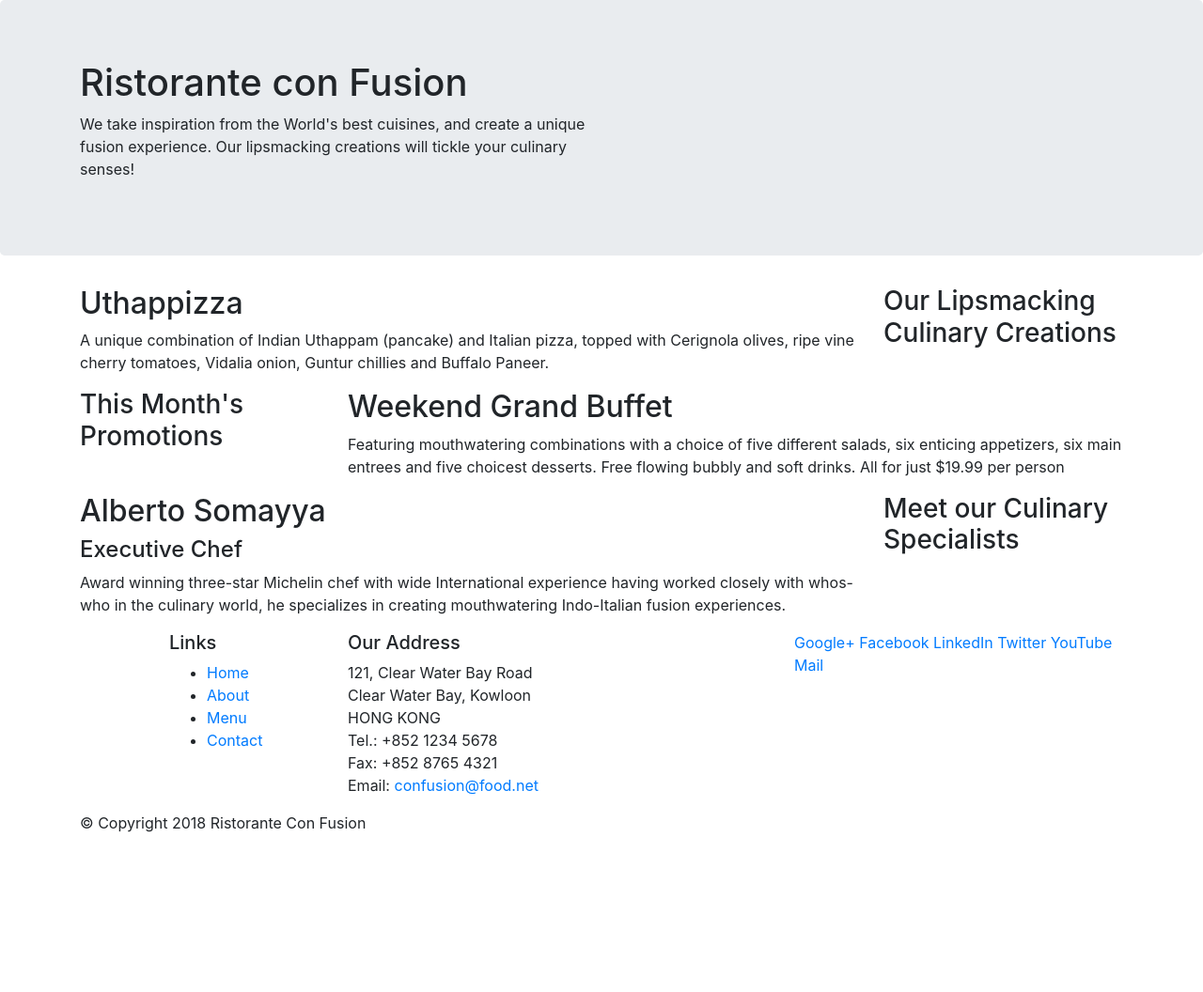
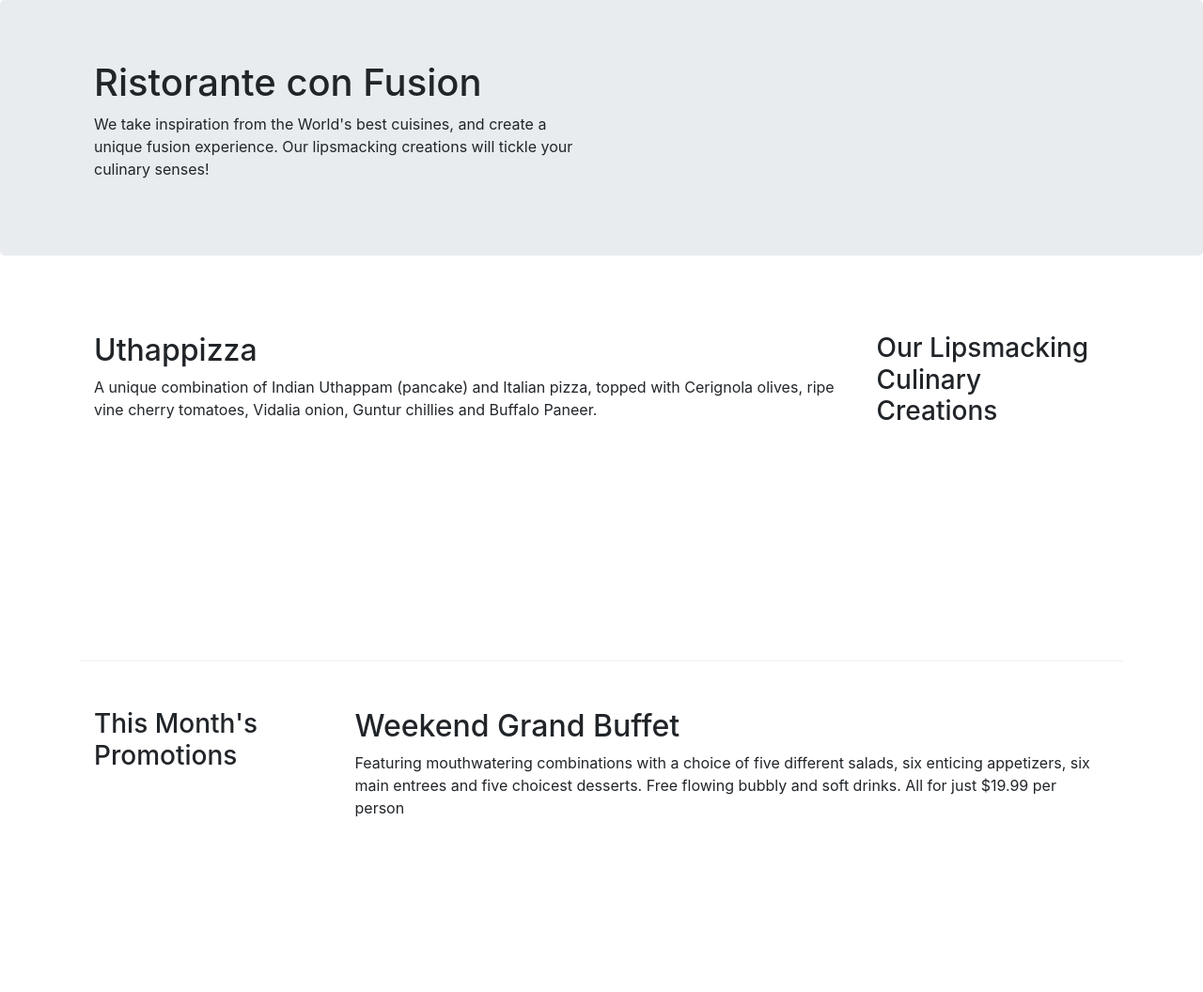
Before and after one commit to Slackoth/fullstack-web-development-course, a website: page bootstrap_basics/conFusion/index.html in a window 1280 px wide. Shown: the top 1056 px of the page at 94% size. Before the commit the page ends 904 px from the top, so only its background shows below. Drawn offline with nearby package versions, Linux system fonts and the light colour scheme.

Commit message:
Added own css style

```diff
--- /dev/null
+++ b/bootstrap_basics/conFusion/css/styles.scss
@@ -0,0 +1,19 @@
+.row-header {
+    margin: 0 auto;
+    padding: 0 auto;
+}
+
+//ridge -> Specifies a 3D ridged border.
+//          The effect depends on the border-color value.
+.row-content {
+    margin: 0 auto;
+    padding: 50px 0;
+    border-bottom: 1px ridge;
+    min-height: 400px;
+}
+
+.footer {
+    background-color: #d1c4e9;
+    margin: 0 auto;
+    padding: 20px 0;
+}
--- a/bootstrap_basics/conFusion/index.html
+++ b/bootstrap_basics/conFusion/index.html
@@ -9,6 +9,7 @@
 
     <!-- Bootstrap CSS -->
     <link rel="stylesheet" href="node_modules/bootstrap/dist/css/bootstrap.min.css">
+    <link rel="stylesheet" href="css/styles.css">
     <title>Ristorante Con Fusion</title>
 </head>
 
@@ -17,7 +18,7 @@
     <!-- Jumbotron -> Used for hero sections -->
     <header class="jumbotron">
         <div class="container">
-            <div class="row">
+            <div class="row row-header">
                 <div class="col-12 col-sm-6">
                     <h1>Ristorante con Fusion</h1>
                     <p>We take inspiration from the World's best cuisines, and create a unique fusion experience. Our lipsmacking creations will tickle your culinary senses!</p>
@@ -30,7 +31,7 @@
     </header>
 
     <div class="container">
-        <div class="row">
+        <div class="row row-content">
             <div class="col-12 col-sm-4 order-sm-last col-md-3">
                 <h3>Our Lipsmacking Culinary Creations</h3>
             </div>
@@ -42,7 +43,7 @@
         </div>
 
 
-        <div class="row">
+        <div class="row row-content">
             <div class="col-12 col-sm-4 col-md-3">
                 <h3>This Month's Promotions</h3>
             </div>
@@ -53,7 +54,7 @@
             </div>
         </div>
 
-        <div class="row">
+        <div class="row row-content">
             <div class="col-12 col-sm-4 order-sm-last col-md-3">
                 <h3>Meet our Culinary Specialists</h3>
             </div>
@@ -66,12 +67,12 @@
         </div>
     </div>
 
-    <footer>
+    <footer class="footer">
         <div class="container">
             <div class="row">
                 <div class="col-4 offset-1 col-sm-2">
                     <h5>Links</h5>
-                    <ul>
+                    <ul class="list-unstyled">
                         <li><a href="#">Home</a></li>
                         <li><a href="#">About</a></li>
                         <li><a href="#">Menu</a></li>
```
Also changed, not shown: bootstrap_basics/conFusion/css/styles.css (added), 1 other file.
